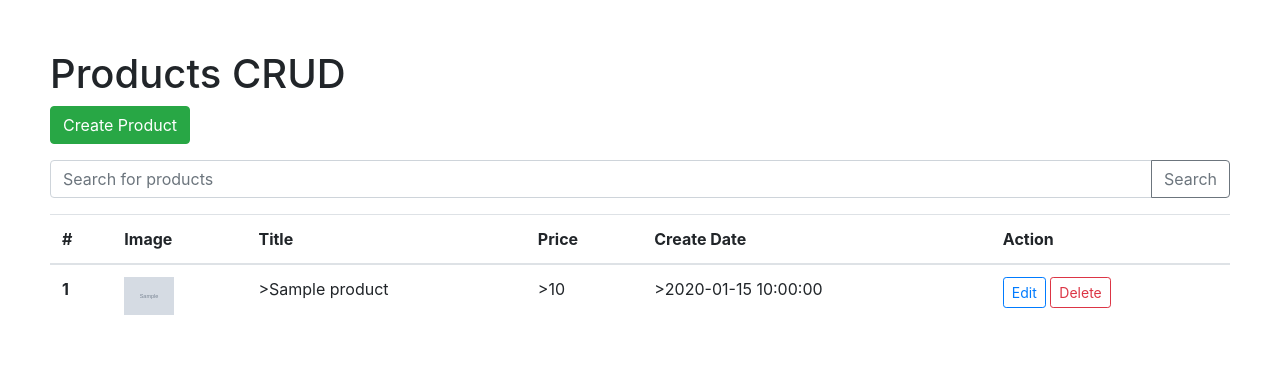
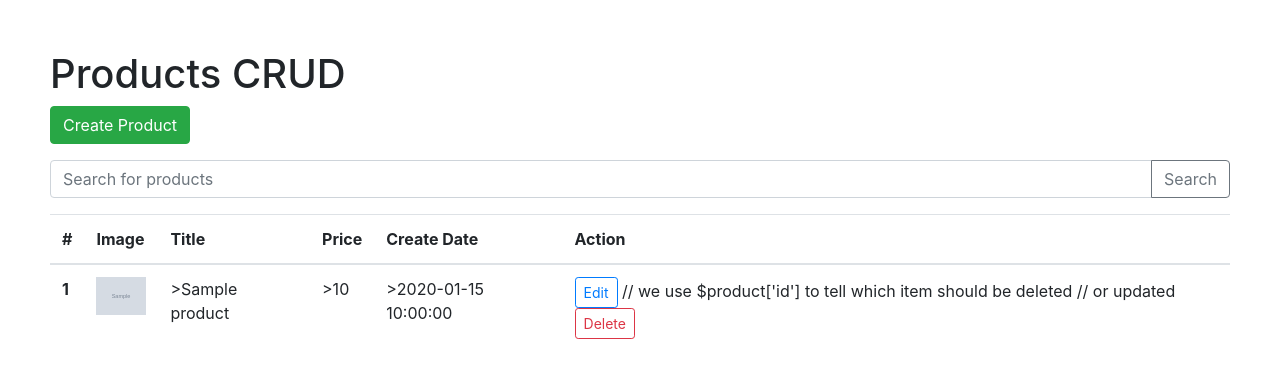
Before and after one commit to Ye2018/14_product_crud, a PHP site: page / in a window 1280 px wide. Shown: the top 378 px of the page. Run offline with PHP 8.4, Linux system fonts and the light colour scheme; tables that the repository leaves empty or names only in its code hold one stand-in row (values such as "Sample post"); grey boxes marked "Sample" are stand-in pictures.

Commit message:
comments of functionality.

```diff
--- a/01bad/index.php
+++ b/01bad/index.php
@@ -72,7 +72,8 @@ $products = $statement -> fetchAll(PDO::FETCH_ASSOC); // each record inside the
              <td>><?php echo $product['price'] ?></td>
              <td>><?php echo $product['create_date'] ?></td>
              <td>
-                <a href="update.php?id=<?php echo $product['id'] ?>" class="btn btn-sm btn-outline-primary">Edit</a>
+                <a href="update.php?id=<?php echo $product['id'] ?>" class="btn btn-sm btn-outline-primary">Edit</a> // we use $product['id'] to tell which item should be deleted
+                // or updated
                 <form style="display: inline-block;" action="delete.php" method="post">
                     <input type="hidden" name="id" value="<?php echo $product['id'] ?>">
                     <button type="submit" class="btn btn-sm btn-outline-danger">Delete</button>
```
